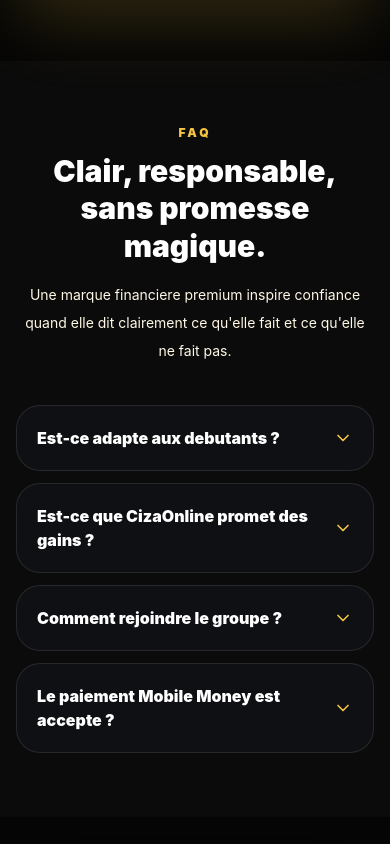
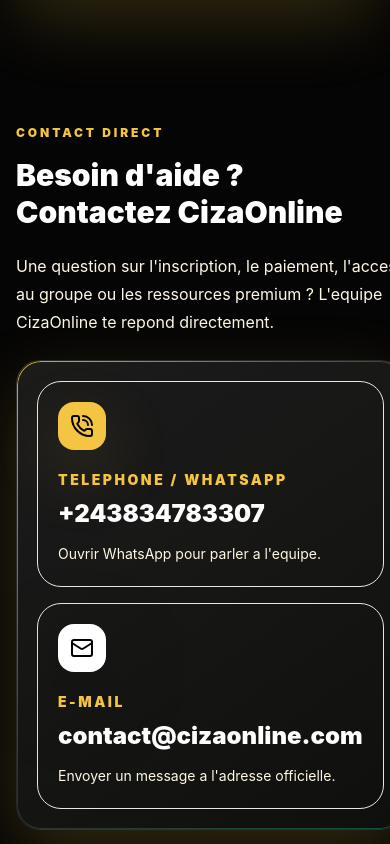
Before and after one commit to urbainciza0-web/cizaonline-premium-site, a Next.js app: page / in a window 390 px wide. Shown: the part 9900-10744 px from the top of the page. Built offline with nearby package versions, Linux system fonts and the light colour scheme.

Commit message:
Ajout section contact CizaOnline

```diff
--- a/app/page.jsx
+++ b/app/page.jsx
@@ -17,9 +17,11 @@ import {
   Gem,
   Globe2,
   LockKeyhole,
+  Mail,
   Menu,
   MessageCircle,
   Orbit,
+  PhoneCall,
   Radar,
   ShieldCheck,
   Sparkles,
@@ -31,7 +33,10 @@ import {
   Zap
 } from "lucide-react";
 
-const whatsappUrl = "https://wa.me/message/TARGCCHEL2B5K1";
+const whatsappUrl = "https://wa.me/243834783307";
+const emailUrl = "mailto:contact@cizaonline.com";
+const contactPhone = "+243834783307";
+const contactEmail = "contact@cizaonline.com";
 const telegramUrl = "https://t.me/+qWeBitmp1OcxMjI0";
 const paymentUrl = "https://cizaonline.live/inscription";
 
@@ -50,6 +55,7 @@ const navItems = [
   { label: "À propos", href: "#apropos" },
   { label: "Offre", href: "#offre" },
   { label: "Confiance", href: "#confiance" },
+  { label: "Contact", href: "#contact" },
   { label: "FAQ", href: "#faq" }
 ];
 
@@ -672,6 +678,65 @@ export default function HomePage() {
         </div>
       </section>
 
+      <section id="contact" className="px-4 py-16 sm:px-6 sm:py-24 lg:px-8">
+        <div className="mx-auto grid max-w-7xl gap-6 lg:grid-cols-[0.9fr_1.1fr] lg:items-center">
+          <motion.div
+            initial="hidden"
+            whileInView="show"
+            viewport={{ once: true, margin: "-80px" }}
+            variants={stagger}
+          >
+            <motion.p variants={fadeUp} className="font-display text-xs font-black uppercase tracking-[0.24em] text-ciza-gold">
+              Contact direct
+            </motion.p>
+            <motion.h2 variants={fadeUp} className="mt-4 font-display text-3xl font-black leading-tight text-white sm:text-4xl md:text-5xl">
+              Besoin d'aide ? Contactez CizaOnline
+            </motion.h2>
+            <motion.p variants={fadeUp} className="mt-5 max-w-2xl text-base leading-7 text-white/68 sm:text-lg sm:leading-8">
+              Une question sur l'inscription, le paiement, l'acces au groupe ou les ressources premium ? L'equipe CizaOnline te repond directement.
+            </motion.p>
+          </motion.div>
+
+          <motion.div
+            initial={{ opacity: 0, y: 26 }}
+            whileInView={{ opacity: 1, y: 0 }}
+            viewport={{ once: true, margin: "-80px" }}
+            transition={{ duration: 0.65, ease: "easeOut" }}
+            className="gold-border glass grid gap-4 rounded-[1.5rem] p-5 shadow-gold sm:rounded-[2rem] sm:p-7 md:grid-cols-2"
+          >
+            <a
+              href={whatsappUrl}
+              target="_blank"
+              rel="noopener noreferrer"
+              className="group rounded-3xl border border-ciza-gold/18 bg-black/24 p-5 transition hover:border-ciza-gold/45 hover:bg-ciza-gold/10 sm:p-6"
+            >
+              <span className="grid h-12 w-12 place-items-center rounded-2xl bg-ciza-gold text-black shadow-gold">
+                <PhoneCall className="h-6 w-6" aria-hidden="true" />
+              </span>
+              <p className="mt-5 text-sm font-black uppercase tracking-[0.18em] text-ciza-gold">Telephone / WhatsApp</p>
+              <p className="mt-2 break-words font-display text-2xl font-black text-white transition group-hover:text-ciza-gold">
+                {contactPhone}
+              </p>
+              <p className="mt-3 text-sm leading-6 text-white/56">Ouvrir WhatsApp pour parler a l'equipe.</p>
+            </a>
+
+            <a
+              href={emailUrl}
+              className="group rounded-3xl border border-ciza-gold/18 bg-black/24 p-5 transition hover:border-ciza-gold/45 hover:bg-ciza-gold/10 sm:p-6"
+            >
+              <span className="grid h-12 w-12 place-items-center rounded-2xl bg-white text-black shadow-panel">
+                <Mail className="h-6 w-6" aria-hidden="true" />
+              </span>
+              <p className="mt-5 text-sm font-black uppercase tracking-[0.18em] text-ciza-gold">E-mail</p>
+              <p className="mt-2 break-words font-display text-2xl font-black text-white transition group-hover:text-ciza-gold">
+                {contactEmail}
+              </p>
+              <p className="mt-3 text-sm leading-6 text-white/56">Envoyer un message a l'adresse officielle.</p>
+            </a>
+          </motion.div>
+        </div>
+      </section>
+
       <section id="faq" className="bg-white/[0.025] px-4 py-16 sm:px-6 sm:py-24 lg:px-8">
         <div className="mx-auto max-w-4xl">
           <SectionHeader
@@ -727,7 +792,7 @@ export default function HomePage() {
       </section>
 
       <footer className="border-t border-white/10 px-4 py-12 sm:px-6 lg:px-8">
-        <div className="mx-auto grid max-w-7xl gap-8 md:grid-cols-[1.2fr_.8fr_.8fr]">
+        <div className="mx-auto grid max-w-7xl gap-8 md:grid-cols-2 lg:grid-cols-[1.2fr_.75fr_.85fr_.95fr]">
           <div>
             <LogoMark />
             <p className="mt-5 max-w-md leading-7 text-white/52">
@@ -753,6 +818,19 @@ export default function HomePage() {
               ))}
             </div>
           </div>
+          <div>
+            <p className="font-semibold text-white">Contact</p>
+            <div className="mt-4 grid gap-3 text-sm text-white/52">
+              <a href={whatsappUrl} target="_blank" rel="noopener noreferrer" className="inline-flex items-center gap-2 hover:text-ciza-gold">
+                <MessageCircle className="h-4 w-4 shrink-0 text-ciza-gold" aria-hidden="true" />
+                <span>{contactPhone}</span>
+              </a>
+              <a href={emailUrl} className="inline-flex items-center gap-2 break-all hover:text-ciza-gold">
+                <Mail className="h-4 w-4 shrink-0 text-ciza-gold" aria-hidden="true" />
+                <span>{contactEmail}</span>
+              </a>
+            </div>
+          </div>
         </div>
         <div className="mx-auto mt-10 flex max-w-7xl flex-col gap-4 border-t border-white/8 pt-6 text-sm text-white/40 sm:flex-row sm:items-center sm:justify-between">
           <p>(c) 2026 CizaOnline. Tous droits reserves.</p>
```
